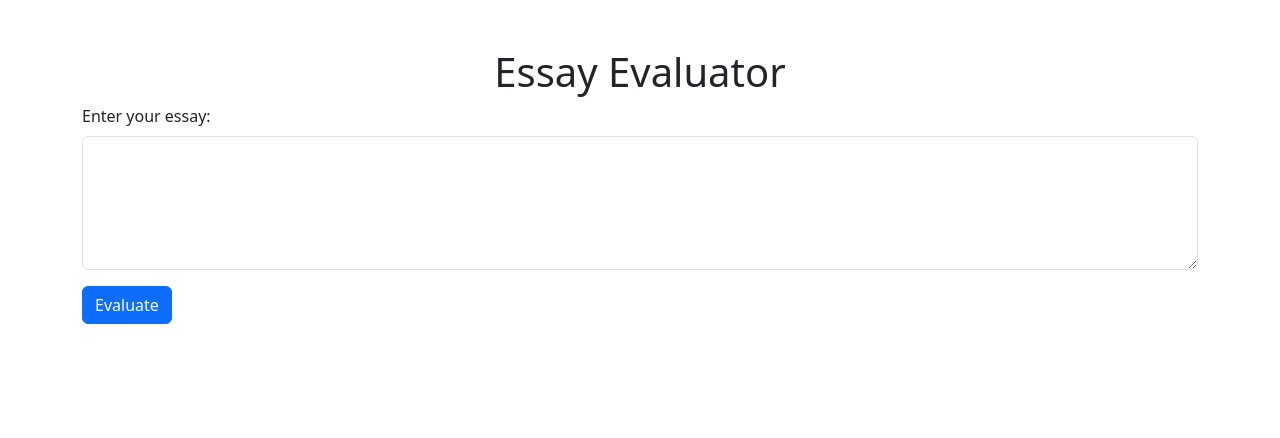
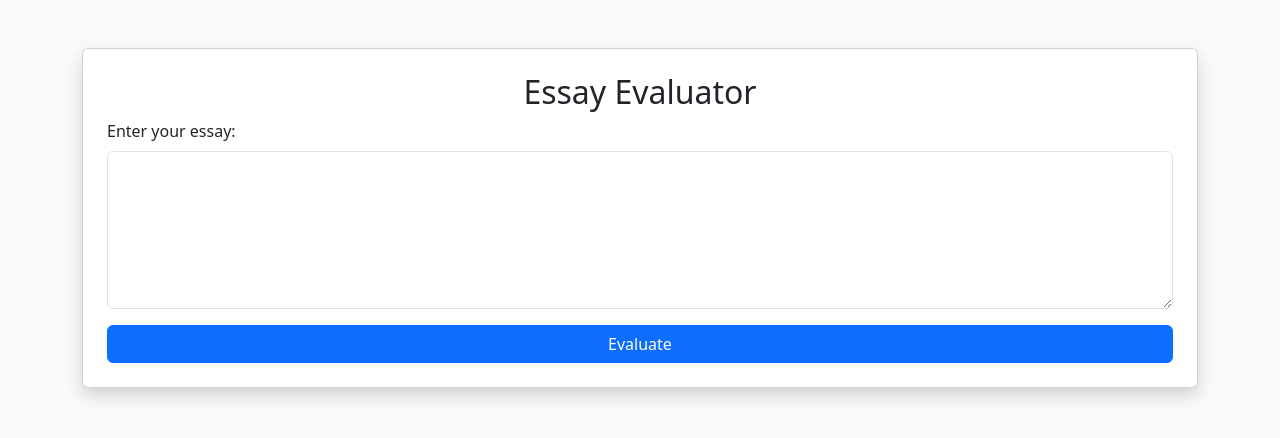
Before and after one commit to Zhengkii-bis/flask-chatbot, a Flask app: page / in a window 1280 px wide. Shown: the top 438 px of the page. Run offline with Flask 3, Linux system fonts and the light colour scheme.

Commit message:
index.html

```diff
--- a/templates/index.html
+++ b/templates/index.html
@@ -6,27 +6,27 @@
     <title>Essay Evaluator</title>
     <link href="https://cdn.jsdelivr.net/npm/bootstrap@5.3.0/dist/css/bootstrap.min.css" rel="stylesheet">
 </head>
-<body class="container mt-5">
-    <h1 class="text-center">Essay Evaluator</h1>
+<body class="bg-light">
+    <div class="container mt-5">
+        <div class="card shadow p-4">
+            <h2 class="text-center">Essay Evaluator</h2>
+            <form method="POST" action="/">
+                <div class="mb-3">
+                    <label for="essay" class="form-label">Enter your essay:</label>
+                    <textarea class="form-control" id="essay" name="essay" rows="6" required></textarea>
+                </div>
+                <button type="submit" class="btn btn-primary w-100">Evaluate</button>
+            </form>
+        </div>
 
-    <form id="essayForm">
-        <div class="mb-3">
-            <label for="essay" class="form-label">Enter your essay:</label>
-            <textarea class="form-control" id="essay" name="essay" rows="5"></textarea>
+        {% if feedback %}
+        <div class="card mt-4 p-4 shadow">
+            <h4 class="text-center">Feedback</h4>
+            <p>{{ feedback | safe }}</p>
         </div>
-        <button type="submit" class="btn btn-primary">Evaluate</button>
-    </form>
+        {% endif %}
+    </div>
 
-    <h3 class="mt-3" id="feedback"></h3>
-
-    <script>
-        document.getElementById("essayForm").onsubmit = async function(event) {
-            event.preventDefault();
-            let formData = new FormData(document.getElementById("essayForm"));
-            let response = await fetch("/evaluate", { method: "POST", body: formData });
-            let result = await response.json();
-            document.getElementById("feedback").innerText = result.feedback;
-        };
-    </script>
+    <script src="https://cdn.jsdelivr.net/npm/bootstrap@5.3.0/dist/js/bootstrap.bundle.min.js"></script>
 </body>
 </html>
```
